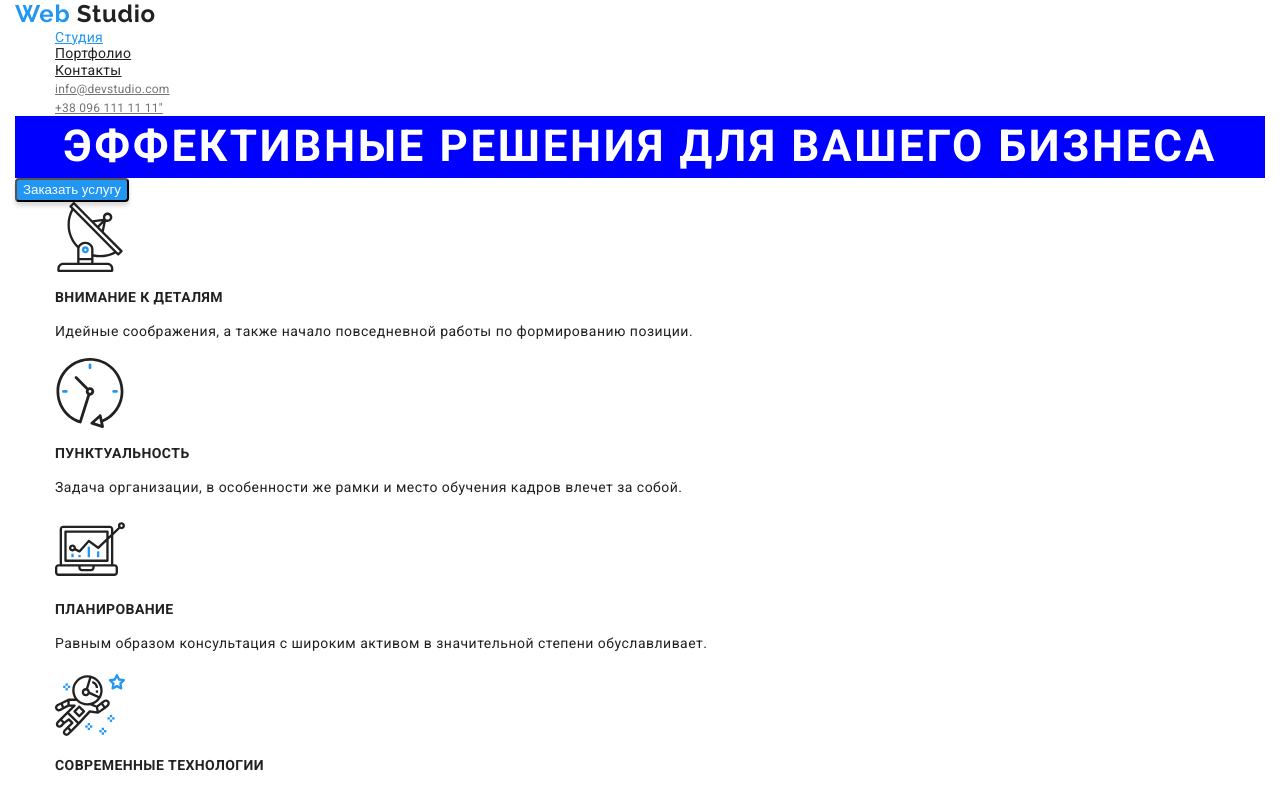
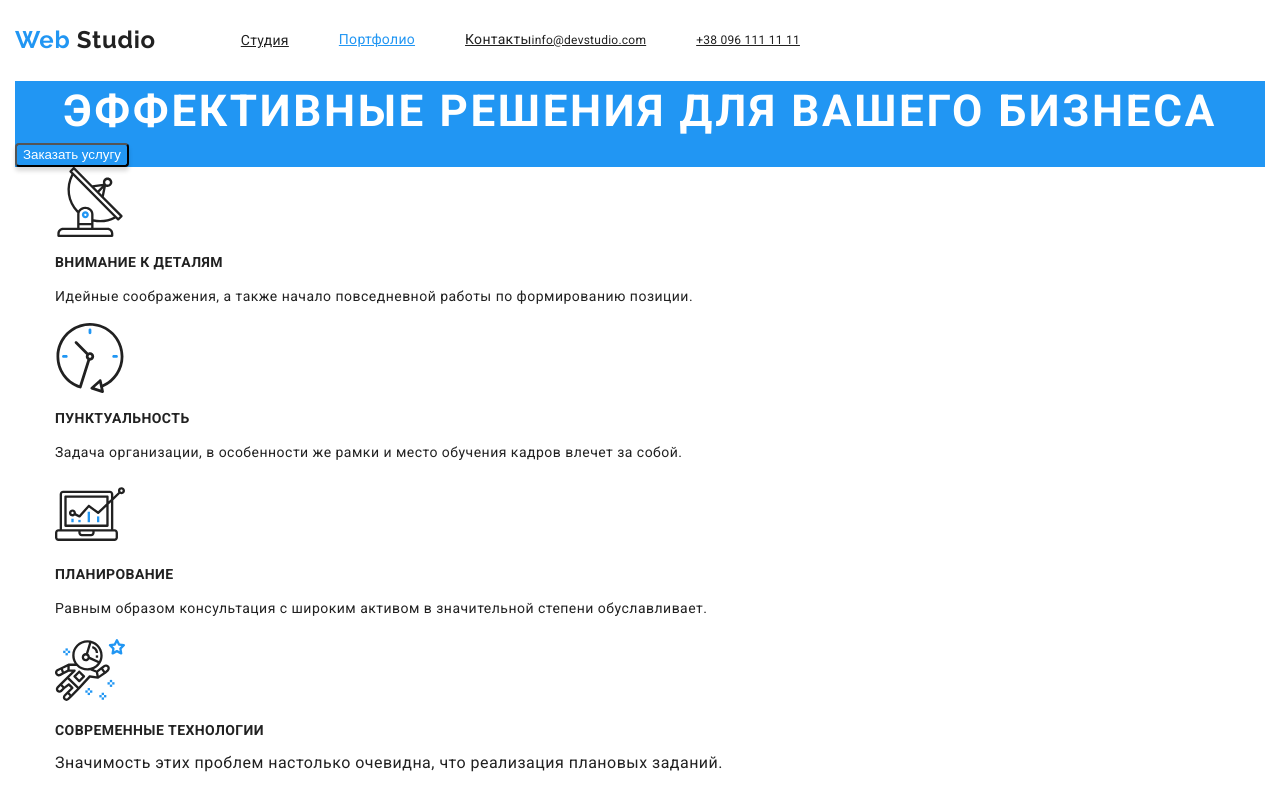
Before and after one commit to Liubov12/goit-markup-hw-02, a plain HTML site: page index.html in a window 1280 px wide. Shown: the top 785 px of the page. Drawn offline with Linux system fonts and the light colour scheme.

Commit message:
hw-2, result
добавить стили

```diff
--- a/css/style.css
+++ b/css/style.css
@@ -20,7 +20,7 @@ body{
     font-family:'Roboto';
     letter-spacing: 0.03em;
     margin: 0;
- widows: 1230px;
+    widows: 1230px;
     padding-left: 15px;
     padding-right: 15px;
 }
@@ -39,7 +39,7 @@ ul{
 
 .header-logo {
 
-    font-family: Raleway;
+    font-family: 'Raleway';
     font-style: normal;
     font-weight: bold;
     font-size: 24px;
@@ -49,13 +49,19 @@ ul{
     text-decoration: none;
 
 }
-
+.webstudio{
+    padding-top: 24px;
+    padding-bottom: 25px;
+}
 .header-logo:hover,
 .header-logo:active,
 .header-logo:focus{
      color:var(--accent-color);}
 .logo-web{
-    font-family: Raleway;
+    padding-top: 24px;
+    padding-bottom: 25px;
+
+    font-family:'Raleway';
     font-style: normal;
     font-weight: bold;
     font-size: 24px;
@@ -73,6 +79,9 @@ ul{
     color:var(--accent-color);
 }
 .header-menu{
+    padding-top: 32px;
+    padding-bottom: 32px;
+
     font-family: inherit;
     font-weight: 500;
     font-size: 14px;
@@ -104,28 +113,55 @@ color: var(--primery-text-color);
 .header-menu .portfolio{
     color:var(--accent-color)
 }
-.header-menu .contacts{
-    font-weight: 500;
-    font-size: 14px;
-    line-height: 1.2;
-    letter-spacing: 0.02em;
-    color: var(--second-primery-text-color);
+
+/* общие войства контанктов */
+.mail:hover,
+.mail:focus{
+    color:var(--accent-color)
 }
 
-/* общие войства контанктов */
-.info:hover,
-.info:focus{
+.mail{
+    color:var(--second-primery-text-color);
+}
+.phone:hover,
+.phone:focus{
     color:var(--accent-color)
 }
+.phone{
+    color:var(--second-primery-text-color);
+}
 .info{
+    padding-top: 32px;
+    padding-bottom: 32px;
+
     font-family: inherit;
     font-weight: 500;
     font-size: 12px;
     line-height: 1.2;
     letter-spacing: 0.02em;
-    color:var(--c)
+
 }
+/* рассположение контента в heder */
+.header-menu{
+    display: flex;
+    margin-left: 85px;
+    padding-left: 0px;
+}
+.contacts{
+    display: flex;
+    margin-left: auto;
+}
+.header-menu .item+.item{
+    margin-left: 50px;
+}
+.contacts .info+.info{
+    margin-left: 50px;
+}
+.auth-nav{
+    display: flex;
+    align-items: center;
 
+}
 /* кнопки */
 button :hover,
 button :focus {
--- a/css/styles.css
+++ b/css/styles.css
@@ -38,9 +38,10 @@ ul{
 /* цвет -акцент #2196F3*/
 /* цвет контактов в footer rgba(255, 255, 255, 0.6)*/
 
+/* логотип */
+.header-logo {
 
-.header-logo {
-    font-family:'Raleway';
+    font-family: 'Raleway';
     font-style: normal;
     font-weight: bold;
     font-size: 24px;
@@ -48,106 +49,143 @@ ul{
     letter-spacing: 0.03em;
     color: var(--primery-text-color);
     text-decoration: none;
+
 }
-
+.webstudio{
+    padding-top: 24px;
+    padding-bottom: 25px;
+}
 .header-logo:hover,
 .header-logo:active,
 .header-logo:focus{
      color:var(--accent-color);}
 .logo-web{
+    padding-top: 24px;
+    padding-bottom: 25px;
+
     font-family:'Raleway';
     font-style: normal;
     font-weight: bold;
     font-size: 24px;
     line-height: 1.2;
     letter-spacing: 0.03em;
-    color: var(--accent-color);
+    color: #2196F3;
+    text-decoration: none;
+}
+/*ссылки в шапке страницы */
+
+
+/* наведения на ссылки страницы */
+.header-menu .link:hover,
+.header-menu .link:focus{
+    color:var(--accent-color);
+}
+.header-menu{
+    padding-top: 32px;
+    padding-bottom: 32px;
+
+    font-family: inherit;
+    font-weight: 500;
+    font-size: 14px;
+    line-height: 1.14;
+    letter-spacing: 0.02em;
+    color: var(--primery-text-color);
+
 
 }
-.header-menu .link:hover,
-.header-menu .link:focus{
-    color:var(--accent-color)
+.header-menu .studio{
+    margin-right: 0px;
 }
-.header-menu{
+.header-menu .link{
     font-family: inherit;
-    font-style: normal;
     font-weight: 500;
     font-size: 14px;
-    line-height: 1.15;
+    line-height: 1.14;
     letter-spacing: 0.02em;
     color: var(--primery-text-color);
 }
-.info:hover,
-.info:focus{
+.current{
     color:var(--accent-color)
 }
+.studio{
+    font-weight: 500;
+    font-size: 14px;
+    line-height: 1.2;
+    letter-spacing: 0.02em;
+
+color: var(--primery-text-color);
+}
+.header-menu .portfolio{
+    color:var(--accent-color)
+}
+
+/* общие войства контанктов */
+.mail:hover,
+.mail:focus{
+    color:var(--accent-color)
+}
+
+.mail{
+    color:var(--second-primery-text-color);
+}
+.phone:hover,
+.phone:focus{
+    color:var(--accent-color)
+}
+.phone{
+    color:var(--second-primery-text-color);
+}
 .info{
+    padding-top: 32px;
+    padding-bottom: 32px;
+
     font-family: inherit;
     font-weight: 500;
     font-size: 12px;
     line-height: 1.2;
     letter-spacing: 0.02em;
-    color:var(--caption-color)
+
 }
-.header-menu .link{
-    font-family: inherit;
-    font-style: normal;
-    font-weight: 500;
-    font-size: 14px;
-    line-height: 1.17;
-    letter-spacing: 0.02em;
-    color: var(--primery-text-color);
+/* рассположение контента в heder */
+.header-menu{
+    display: flex;
+    margin-left: 85px;
+    padding-left: 0px;
 }
 
-.header-menu .link{
-    font-family:'Roboto';
-    font-style: normal;
-    font-weight: 500;
-    font-size: 14px;
-    line-height: 1.17;
-    letter-spacing: 0.02em;
-    color: var(--primery-text-color);
+.contacts{
+    display: flex;
+    padding-left: 0px;
+    margin-left: auto;
+
+}
+.header-menu .item+.item{
+    margin-left: 50px;
+}
+.contacts .info+.info{
+    margin-left: 50px;
+}
+.auth-nav{
+    display: flex;
+    align-items: center;
+
 }
 
-.header-menu .studio {
-    font-family:'Roboto';
-    font-style: normal;
-    font-weight: 500;
-    font-size: 14px;
-    line-height: 1.17;
-    letter-spacing: 0.02em;
-    color: var(--accent-color);
-}
-.header-menu .portfolio{
-    font-family: 'Roboto';
-    font-style: normal;
-    font-weight: 500;
-    font-size: 14px;
-    line-height: 1.17;
-    letter-spacing: 0.02em;
-    color: var(--second-primery-text-color);
-    }
-.header-menu .contacts{
-    font-family:'Roboto';
-    font-style: normal;
-    font-weight: 500;
-    font-size: 14px;
-    line-height: 1.17;
-    letter-spacing: 0.02em;
-    color: var(--accent-color);
-
-    }
-    /*свойства контейнера имейла*/
-
-    .contact-info:focus,
-    .contact-info:hover{
-        color:var(--accent-color)
-    }
-    /*свойства контейнера телефона */
-
+/* main container */
 .container{
     margin-top: 0px ;
     margin-bottom: 0px;
+    background-color: var(--accent-color);
+}
+.section{
+
+    margin-top: 0;
+    margin-bottom: 0;
+
+}
+.section.skills{
+   padding-top: 0px;
+   padding-bottom: 0px;
 }
 .main-title{
     margin-top: 0;
@@ -160,7 +198,7 @@ ul{
     letter-spacing: 0.06em;
     text-transform: uppercase;
     color: var(--white-color);
-    background-color: blue;
+
 }
 .button{
     display:inline-block;
@@ -212,6 +250,10 @@ ul{
     text-align: center;
     text-transform: uppercase;
 }
+.team{
+    margin-top: 20px;
+    margin-bottom: 0px;
+}
 .team .title {
 
 font-style: normal;
@@ -262,7 +304,7 @@ footer{
     line-height: 1.17;
     text-align: center;
     letter-spacing: 0.03em;
-    color:white;
+    color:var(--white-color);
     text-decoration: none;
 }
 .address{
@@ -275,7 +317,7 @@ line-height: 24px;
 
 letter-spacing: 0.03em;
 
-color: #FFFFFF;
+color:var(--white-color);
 }
 .address:hover,
 .address:focus{
--- a/index.html
+++ b/index.html
@@ -1,5 +1,5 @@
 <!DOCTYPE html>
-<html lang="en">
+<html lang="ru">
 <head>
     <meta charset="UTF-8">
     <meta name="viewport" content="width=device-width, initial-scale=1.0">
@@ -11,28 +11,26 @@
 </head>
 <body>
      <!--шапка сайта-->
-     <header>
-        <div >
-            <a href="" class ="header-logo"><span class="logo-web">Web</span> Studio</a>
-        <nav>
-              <!--главное меню-->
-        <ul class="header-menu">
-            <li  ><a href="./index.html" class="studio current">Студия </a></li>
-            <li class="portfolio"><a href="./portfolio.html" class="link">Портфолио</a<></li>
-            <li class="contacts"><a href="" class="link">Контакты</a></li>
-        </div>
-        </ul>
-        </nav>
-        <div>
-          <!--Contacts-->
-          <ul >
-            <li  class="mail" >
-               <a href="mailto:info@devstudio.com" class="info">info@devstudio.com</a></li>
-            <li class="phone">
-               <a  href="tel:+380961111111"class="info">+38 096 111 11 11"</a></li>
-        </ul>
-        </div>
+     <header >
+        <nav class="auth-nav">
+          <div class="web-studio">
+              <a href="" class= "header-logo" ><span class="logo-web">Web</span> Studio</a>
+          </div>
+          <nav>
+               <ul class="header-menu">
+                    <li class="item studio"> <a class="link" href="./index.html">Студия</a></li>
+                    <li class="item"><a class=" link  current" href="./portfolio.html">Портфолио</a></li>
+                    <li class="item"><a class="link" href="" >Контакты</a> </li></ul>
+          </nav>
+          <div >
+               <ul class="contacts">
+                   <li class="info"><a href="mailto:info@devstudio.com" class="mail">info@devstudio.com</a></li>
 
+                   <li class="info"><a href="tel:+380961111111" class="phone">+38 096 111 11 11</a></li>
+               </ul>
+           </div>
+
+       </nav>
     </header>
     <main>
         <section class="container">
@@ -44,7 +42,7 @@
 
         </div>
         </section>
-        <section>
+        <section class="section">
         <div>
             <!--спутниковая антенна-->
                 <ul class="feature-list">
@@ -78,7 +76,7 @@
 
 
 
-    <section>
+    <section class="section skills">
         <!--описание компании-->
         <div>
             <h2 class="section-title">Чем мы занимаемся</h2>
```
Also changed, not shown: portfolio.html (+10 -10 lines).
